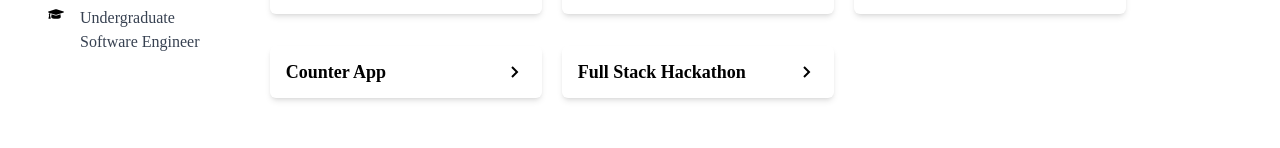
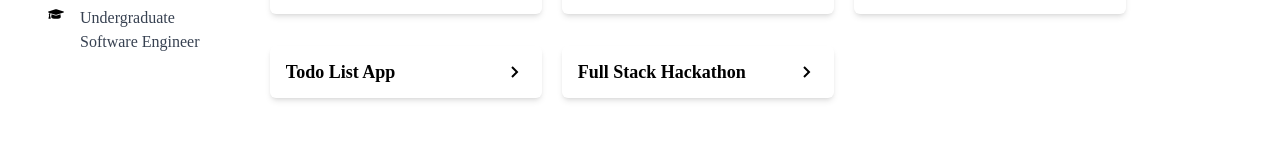
Before and after one commit to Sarmad426/Portfolio-Template, a Next.js app: page / in a window 1280 px wide. Shown: the part 966-1114 px from the top of the page. Built offline with nearby package versions, Linux system fonts and the light colour scheme.

Commit message:
Added todo-list app project

```diff
--- a/src/components/data.tsx
+++ b/src/components/data.tsx
@@ -181,15 +181,17 @@ export const projects: projectObj[] = [
     ],
   },
   {
-    name: "Counter App",
+    name: "Todo List App",
     description:
-      "Simple Counter app. Built With Next js, Typescript, Tailwind CSS.",
-    url: "https://nextjs-counter-app-one.vercel.app/",
-    pages: ["Single Page App"],
+      "Simple Todo List app. Built With Next js, Typescript, Tailwind CSS and neon (Serverless Postgresql).",
+    url: "https://next-server-actions-todo-app-jade.vercel.app/",
+    pages: ["Form page to create new todos", "Page to view todos"],
     features: [
-      "Simple Counter App",
-      "Functional Navbar tracks counter length",
-      "Complete CRUD operations",
+      "Add a Todo",
+      "Mark todo as completed",
+      "Delete a todo",
+      "Beautiful Toast Notifications",
+      "Separate Pending and Completed Todos Section",
     ],
   },
   {
```
